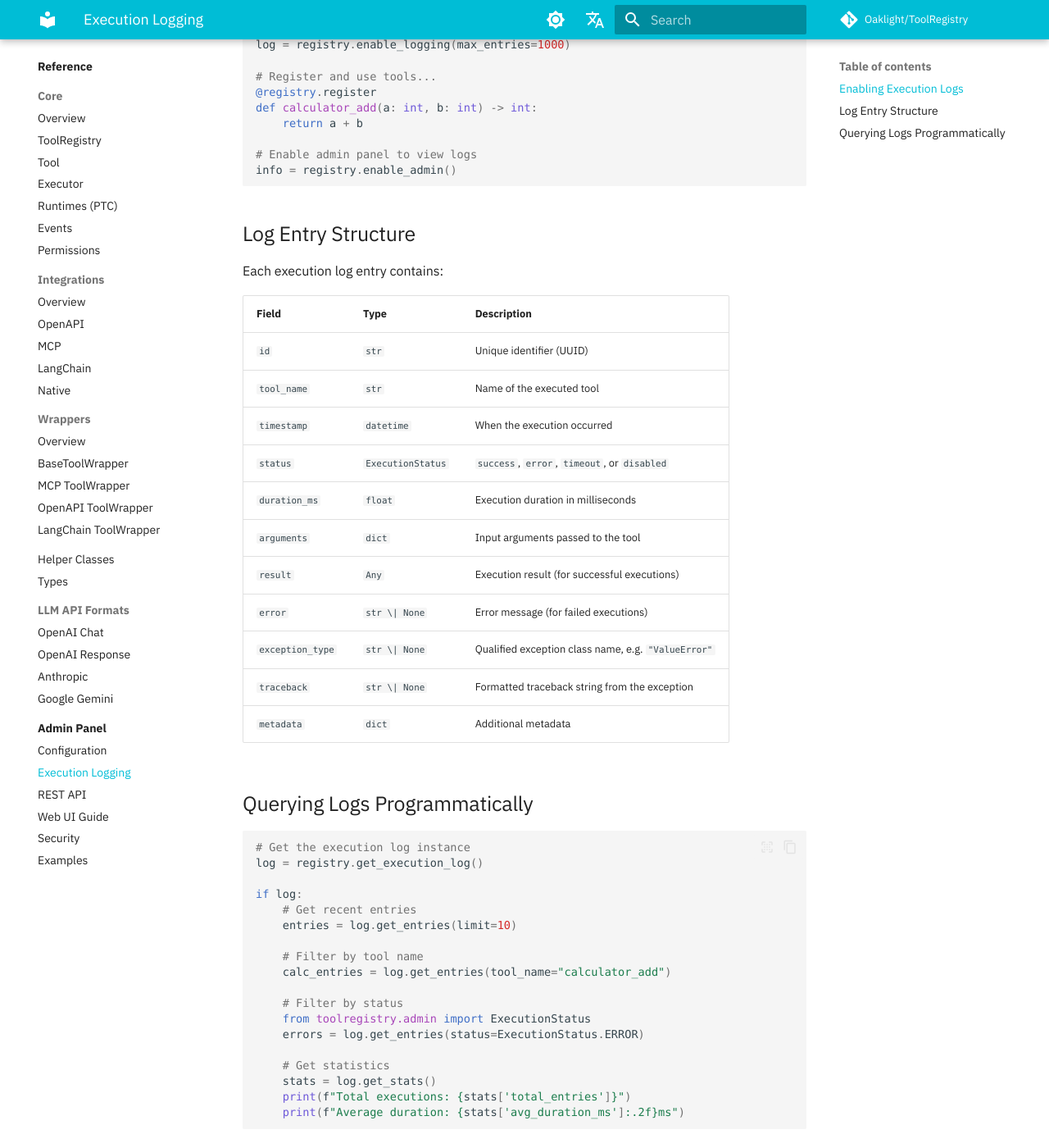
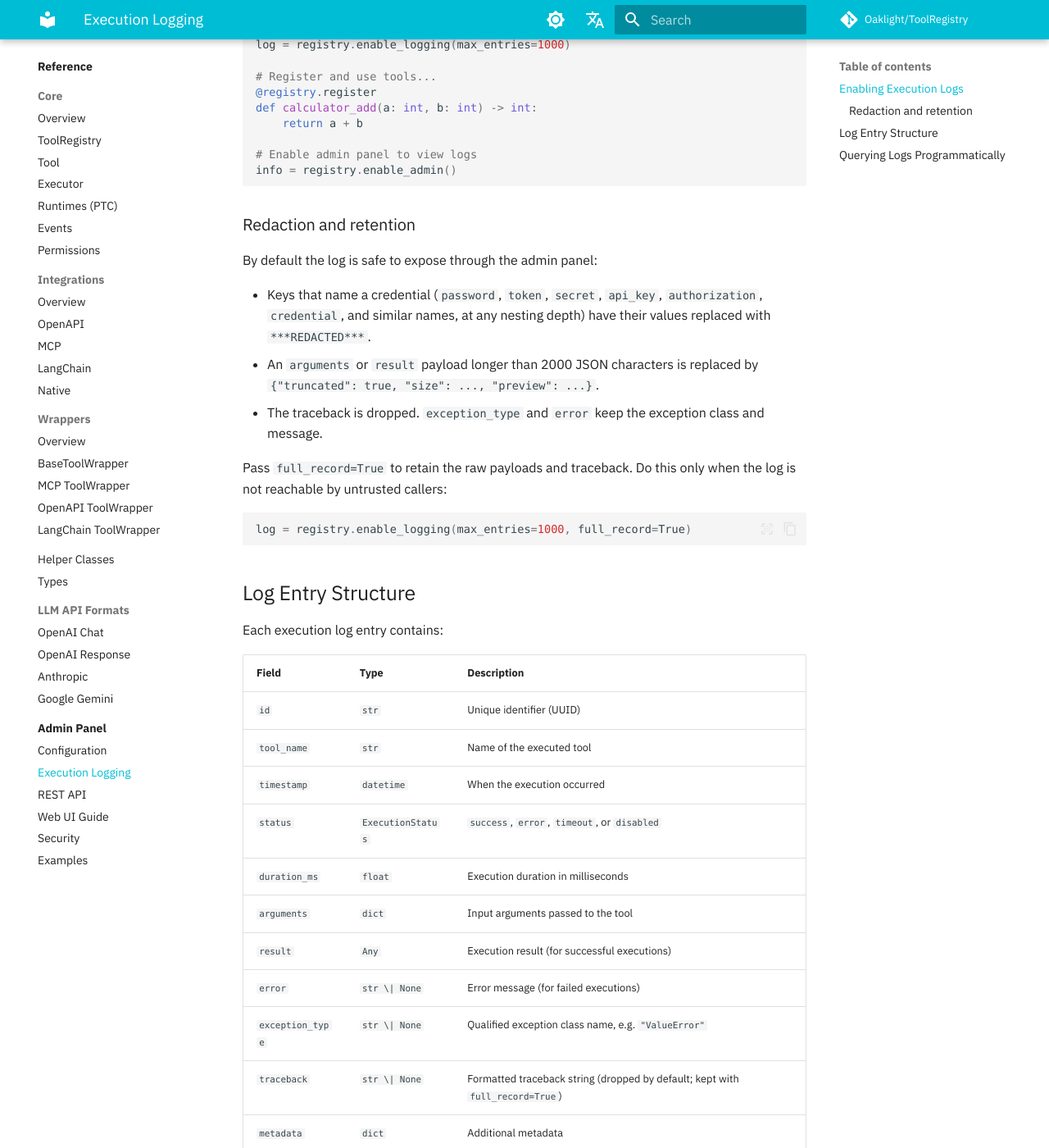
Before and after one commit to Oaklight/ToolRegistry, an MkDocs documentation site: the page built from docs/admin/execution-logging.md, in a window 1280 px wide and 1400 px high, scrolled down 472 px. Shown: the whole window at 82% size. Built offline with MkDocs 1.6.1 and Material for MkDocs 9.7.7, drawn with Linux system fonts in a browser that asks for light colours; some web fonts are replaced; comment, search, counter and statistics services are not loaded.

Commit message:
docs(admin): document execution log redaction

````diff
--- a/docs/admin/execution-logging.md
+++ b/docs/admin/execution-logging.md
@@ -21,6 +21,25 @@ def calculator_add(a: int, b: int) -> int:
 info = registry.enable_admin()
 ```
 
+### Redaction and retention
+
+By default the log is safe to expose through the admin panel:
+
+- Keys that name a credential (`password`, `token`, `secret`, `api_key`,
+  `authorization`, `credential`, and similar names, at any nesting depth)
+  have their values replaced with `***REDACTED***`.
+- An `arguments` or `result` payload longer than 2000 JSON characters is
+  replaced by `{"truncated": true, "size": ..., "preview": ...}`.
+- The traceback is dropped. `exception_type` and `error` keep the exception
+  class and message.
+
+Pass `full_record=True` to retain the raw payloads and traceback. Do this
+only when the log is not reachable by untrusted callers:
+
+```python
+log = registry.enable_logging(max_entries=1000, full_record=True)
+```
+
 ## Log Entry Structure
 
 Each execution log entry contains:
@@ -36,7 +55,7 @@ Each execution log entry contains:
 | `result` | `Any` | Execution result (for successful executions) |
 | `error` | `str \| None` | Error message (for failed executions) |
 | `exception_type` | `str \| None` | Qualified exception class name, e.g. `"ValueError"` |
-| `traceback` | `str \| None` | Formatted traceback string from the exception |
+| `traceback` | `str \| None` | Formatted traceback string (dropped by default; kept with `full_record=True`) |
 | `metadata` | `dict` | Additional metadata |
 
 ## Querying Logs Programmatically
````
